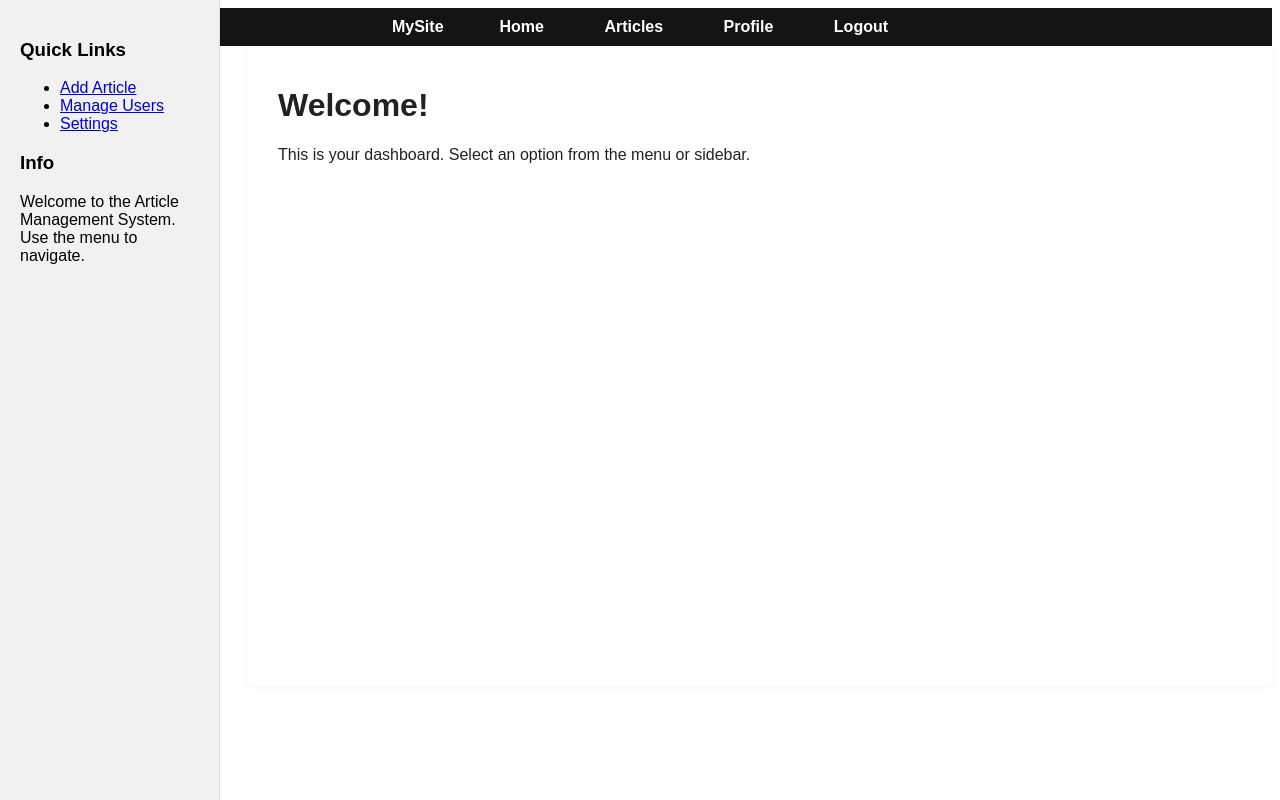
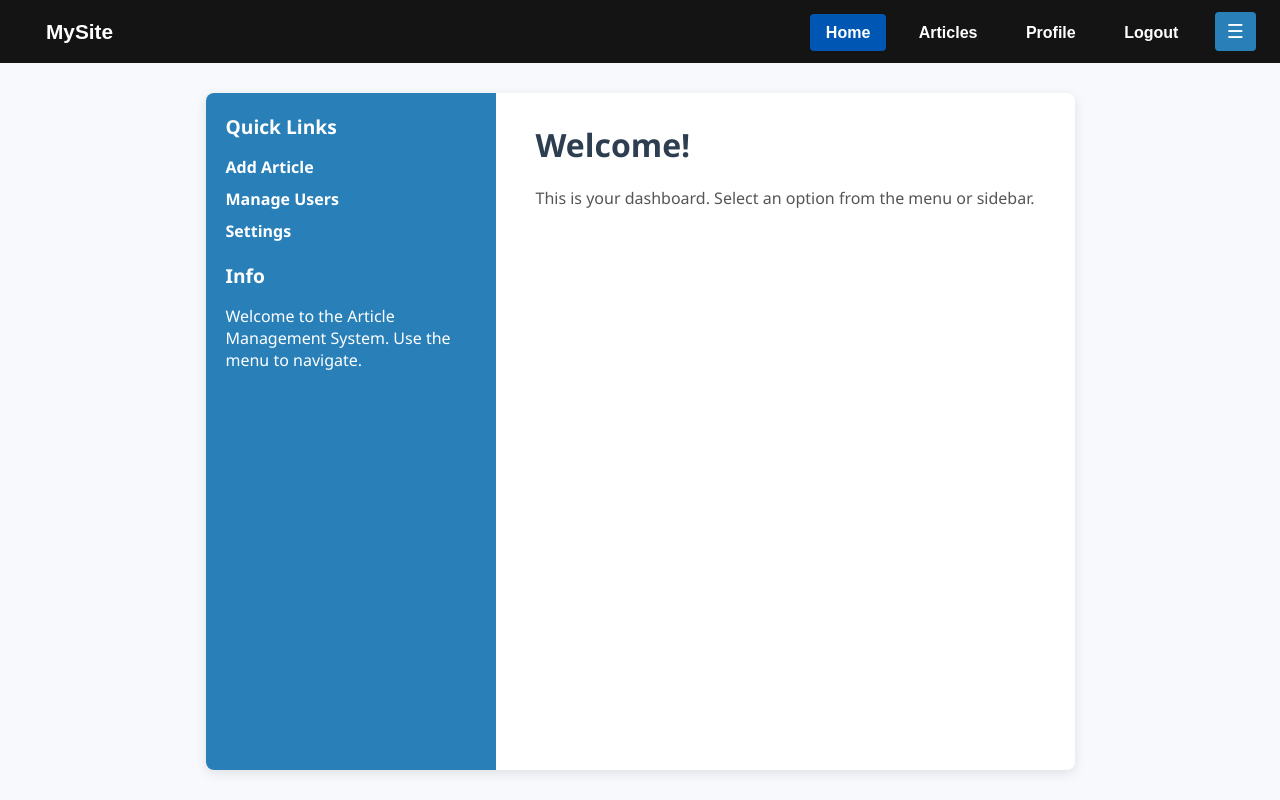
Before and after one commit to murtazarasheed39/article-management-system, a PHP site: page /views/home.php in a window 1280 px wide. Run offline with PHP 8.4, Linux system fonts and the light colour scheme.

Commit message:
Updated home.php with collapsible sidebar and added home.css

```diff
--- /dev/null
+++ b/css/home.css
@@ -0,0 +1,146 @@
+/* css/home.css */
+
+/* General body styling */
+body {
+  margin: 0;
+  font-family: 'Segoe UI', Tahoma, Geneva, Verdana, sans-serif;
+  background-color: #f7f9fc;
+  color: #333;
+  min-height: 100vh;
+  display: flex;
+  flex-direction: column;
+}
+
+/* Navbar styling */
+.navbar {
+  background-color: #141415;
+  display: flex;
+  justify-content: space-between;
+  align-items: center;
+  padding: 12px 24px;
+  font-family: Arial, sans-serif;
+}
+
+.navbar .logo {
+  font-size: 1.3rem;
+  font-weight: bold;
+  color: #fff;
+  text-decoration: none;
+}
+
+.navbar a {
+  color: white;
+  padding: 10px 16px;
+  text-decoration: none;
+  font-weight: bold;
+  border-radius: 4px;
+  margin: 0 6px;
+  transition: background-color 0.3s ease;
+}
+
+.navbar a:hover,
+.navbar a.active {
+  background-color: #0056b3;
+  color: #fff;
+}
+
+/* Main container with sidebar and content */
+.container {
+  display: flex;
+  max-width: 1200px;
+  margin: 30px auto;
+  background-color: #fff;
+  box-shadow: 0 3px 12px rgba(0,0,0,0.1);
+  border-radius: 8px;
+  overflow: hidden;
+  flex-grow: 1;
+}
+
+/* Sidebar styling */
+.sidebar {
+  width: 250px;
+  background-color: #2980b9;
+  color: white;
+  padding: 20px;
+  flex-shrink: 0;
+}
+
+.sidebar h3 {
+  margin-top: 0;
+  margin-bottom: 15px;
+  font-weight: 700;
+  font-size: 1.2rem;
+}
+
+.sidebar ul {
+  list-style-type: none;
+  padding-left: 0;
+  margin-bottom: 20px;
+}
+
+.sidebar ul li {
+  margin-bottom: 10px;
+}
+
+.sidebar a {
+  display: block;
+  color: white;
+  text-decoration: none;
+  font-weight: 600;
+  transition: color 0.2s ease;
+}
+
+.sidebar a:hover {
+  color: #a9d1ff;
+}
+
+/* Main content styling */
+.content {
+  flex-grow: 1;
+  padding: 30px 40px;
+}
+
+.content h1 {
+  margin-top: 0;
+  margin-bottom: 20px;
+  font-weight: 700;
+  font-size: 2rem;
+  color: #2c3e50;
+}
+
+.content p {
+  font-size: 1rem;
+  line-height: 1.6;
+  color: #555;
+}
+/* Sidebar collapsible styles */
+.toggle-btn {
+  background: #2980b9;
+  color: white;
+  border: none;
+  padding: 8px 12px;
+  margin-left: 10px;
+  border-radius: 4px;
+  cursor: pointer;
+  font-size: 1.2rem;
+  transition: background 0.3s ease;
+}
+
+.toggle-btn:hover {
+  background: #1f598a;
+}
+
+/* Collapsed sidebar */
+.sidebar.collapsed {
+  width: 0;
+  padding: 0;
+  overflow: hidden;
+  transition: width 0.3s ease, padding 0.3s ease;
+}
+
+/* Expanded content when sidebar hidden */
+.content.expanded {
+  padding: 30px 50px;
+  transition: padding 0.3s ease;
+  width: 100%;
+}
--- a/views/home.php
+++ b/views/home.php
@@ -6,9 +6,14 @@
 <head>
     <meta charset="UTF-8">
     <title>Article Management - Home</title>
-    <link rel="stylesheet" href="../css/navbar.css">
-    <link rel="stylesheet" href="../css/sidebar.css">
-    <link rel="stylesheet" href="../css/main.css">
+    <link rel="stylesheet" href="../css/home.css">
+    <script>
+        // Sidebar toggle script
+        function toggleSidebar() {
+            document.querySelector(".sidebar").classList.toggle("collapsed");
+            document.querySelector(".content").classList.toggle("expanded");
+        }
+    </script>
 </head>
 <body>
 
@@ -18,10 +23,11 @@
         <a href="home.php" class="logo">MySite</a>
     </div>
     <div class="nav-right">
-        <a href="home.php">Home</a>
+        <a href="home.php" class="active">Home</a>
         <a href="articles.php">Articles</a>
         <a href="profile.php">Profile</a>
         <a href="logout.php">Logout</a>
+        <button class="toggle-btn" onclick="toggleSidebar()">☰</button>
     </div>
 </nav>
 
```
Also changed, not shown: uploads/profile_images/profile_68a0aeb95785b3.01060915.jpg (added), uploads/profile_images/profile_68a0af3bcb4111.09229149.jpg (added).
